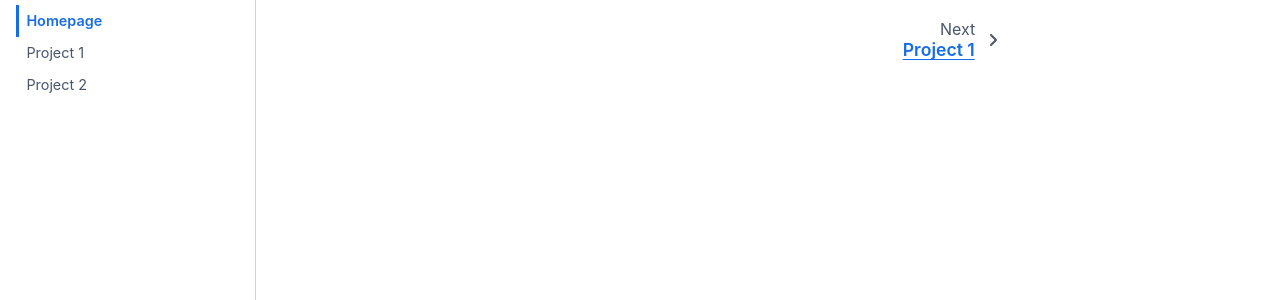
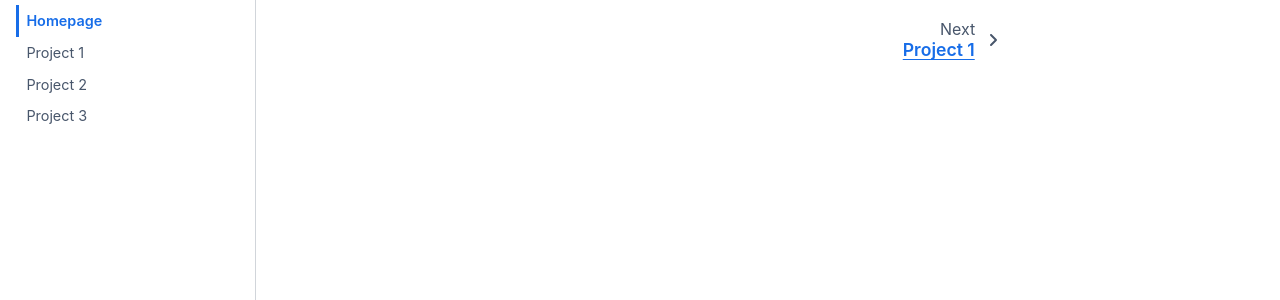
Before and after one commit to lina6677/linasipahw, a Jupyter Book: the page built from intro.md, in a window 1280 px wide. Shown: the part 171-471 px from the top of the page. Built offline with Jupyter Book 1.0.4 settings and Sphinx 7.4.7 and the Sphinx Book theme 1.1.4, drawn with Linux system fonts in a browser that asks for light colours; comment, search, counter and statistics services are not loaded.

Commit message:
Update _toc.yml

```diff
--- a/_toc.yml
+++ b/_toc.yml
@@ -3,3 +3,4 @@ root: intro
 chapters:
   - file: Project 1
   - file: Project 2
+  - file: Project 3
```
